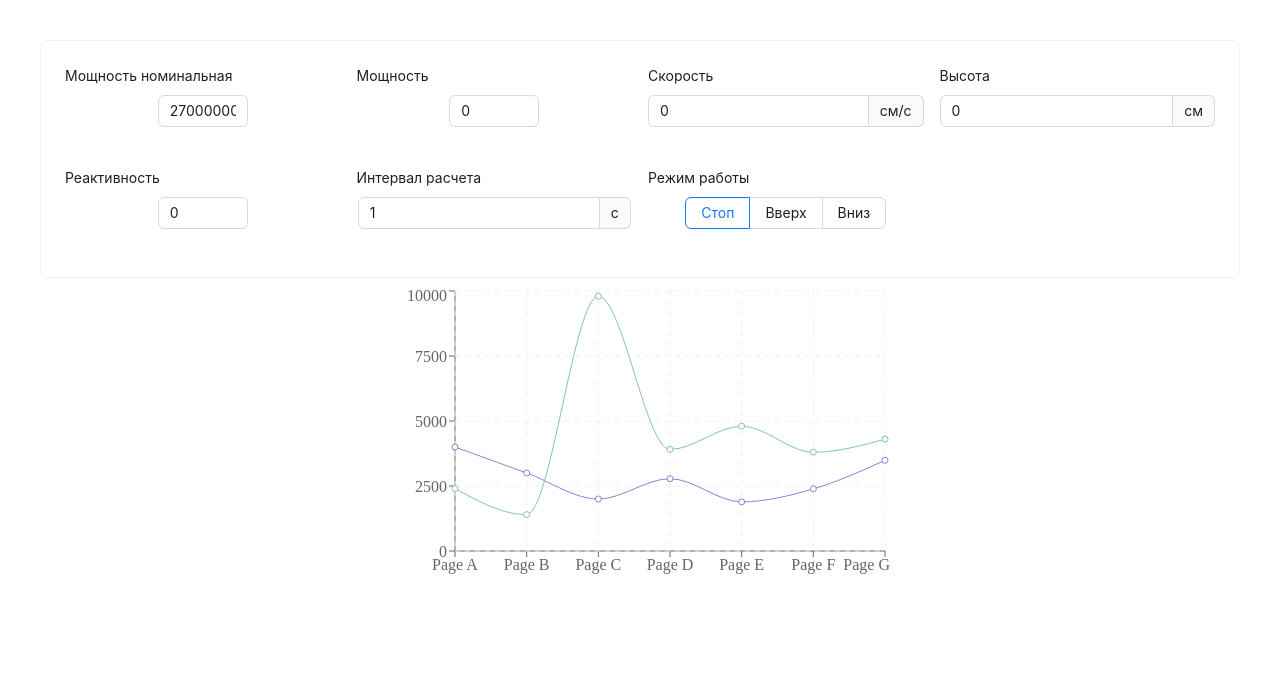
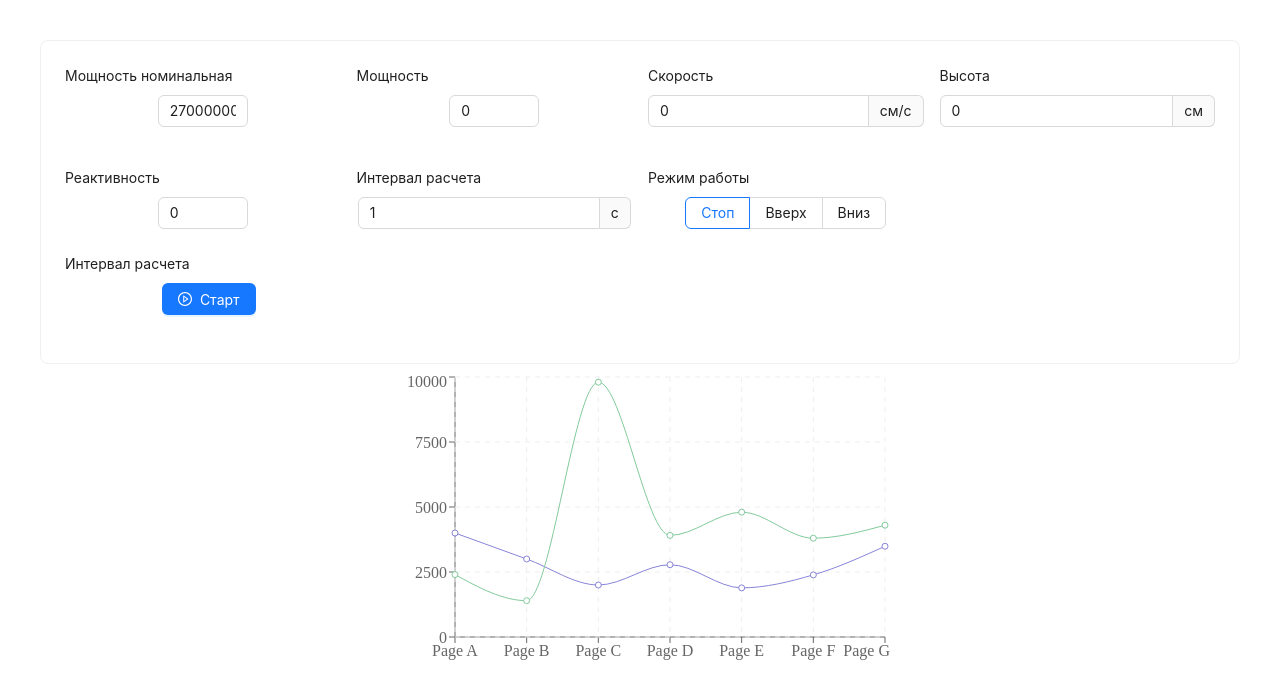
Before and after one commit to GalichAnton/reactor_calc, a React (Vite) app: page / in a window 1280 px wide. Shown: the top 698 px of the page. Built offline with nearby package versions, Linux system fonts and the light colour scheme.

Commit message:
add start button

```diff
--- a/package.json
+++ b/package.json
@@ -10,6 +10,7 @@
     "preview": "vite preview"
   },
   "dependencies": {
+    "@ant-design/icons": "^5.5.1",
     "antd": "^5.21.4",
     "react": "^18.3.1",
     "react-dom": "^18.3.1",
--- a/src/components/form/AppForm.tsx
+++ b/src/components/form/AppForm.tsx
@@ -1,6 +1,7 @@
 import { useContext } from 'react';
 
-import { Card, Col, Form, InputNumber, Radio, Row } from 'antd';
+import { PlayCircleOutlined } from '@ant-design/icons';
+import { Button, Card, Col, Form, InputNumber, Radio, Row } from 'antd';
 
 import { AppContext } from '../../store';
 import { OPERATING_MODE } from '../../store/types.ts';
@@ -23,6 +24,7 @@ const AppForm = () => {
         changePower,
         changeInterval,
         changeNominalPower,
+        changeStart,
     } = useContext(AppContext);
 
     const onChangeVelocityHandler = (value: number | null) => {
@@ -153,6 +155,17 @@ const AppForm = () => {
                         </Form.Item>
                     </Col>
                 </Row>
+                <Col span={6}>
+                    <Form.Item id={'interval'} label={'Интервал расчета'}>
+                        <Button
+                            type="primary"
+                            icon={<PlayCircleOutlined />}
+                            onChange={changeStart}
+                        >
+                            Старт
+                        </Button>
+                    </Form.Item>
+                </Col>
             </Form>
         </Card>
     );
--- a/src/store/actions.ts
+++ b/src/store/actions.ts
@@ -6,4 +6,5 @@ export const Actions = {
     CHANGE_POWER: 'CHANGE_POWER',
     CHANGE_NOMINAL_POWER: 'CHANGE_NOMINAL_POWER',
     CHANGE_INTERVAL: 'CHANGE_INTERVAL',
+    CHANGE_PLAY_OFF: 'CHANGE_PLAY_OFF',
 } as const;
--- a/src/store/context.tsx
+++ b/src/store/context.tsx
@@ -12,6 +12,7 @@ const initialState: initialStateType = {
     power: 0,
     nominalPower: 2.7e8,
     interval: 1,
+    start: false,
 };
 
 const AppContext = createContext<AppContextType>({
@@ -23,6 +24,7 @@ const AppContext = createContext<AppContextType>({
     changePower: () => undefined,
     changeInterval: () => undefined,
     changeNominalPower: () => undefined,
+    changeStart: () => undefined,
 });
 
 const { Provider } = AppContext;
@@ -62,6 +64,9 @@ const StateProvider = ({
         changeNominalPower: (value: number) => {
             dispatch({ type: Actions.CHANGE_NOMINAL_POWER, payload: value });
         },
+        changeStart: () => {
+            dispatch({ type: Actions.CHANGE_PLAY_OFF });
+        },
     };
 
     return <Provider value={providerValue}>{children}</Provider>;
--- a/src/store/reducer.ts
+++ b/src/store/reducer.ts
@@ -7,6 +7,16 @@ export const Reducer = (state: StateType, action: ActionType) => {
             return { ...state, v: action.payload };
         case Actions.CHANGE_MODE:
             return { ...state, mode: action.payload };
+        case Actions.CHANGE_HEIGHT:
+            return { ...state, height: action.payload };
+        case Actions.CHANGE_INTERVAL:
+            return { ...state, interval: action.payload };
+        case Actions.CHANGE_NOMINAL_POWER:
+            return { ...state, nominalPower: action.payload };
+        case Actions.CHANGE_PLAY_OFF:
+            return { ...state, start: !state.start };
+        case Actions.CHANGE_POWER:
+            return { ...state, power: action.payload };
         default:
             return state;
     }
--- a/src/store/types.ts
+++ b/src/store/types.ts
@@ -8,11 +8,12 @@ export type StateType = {
     power: number;
     interval: number;
     nominalPower: number;
+    start: boolean;
 };
 export type ActionTypeType = keyof typeof Actions;
 export type ActionType = {
     type: ActionTypeType;
-    payload: any;
+    payload?: any;
 };
 export type AppContextType = {
     state: StateType;
@@ -23,6 +24,7 @@ export type AppContextType = {
     changePower: (value: number) => void;
     changeNominalPower: (value: number) => void;
     changeInterval: (value: number) => void;
+    changeStart: () => void;
 };
 
 export type initialStateType = {
@@ -33,6 +35,7 @@ export type initialStateType = {
     power: number;
     interval: number;
     nominalPower: number;
+    start: boolean;
 };
 
 export enum OPERATING_MODE {
```
Also changed, not shown: src/shared/lib/hooks/useCalc.tsx (+6 -1 lines), 1 other file (tests, documents, lock files or other folders).
